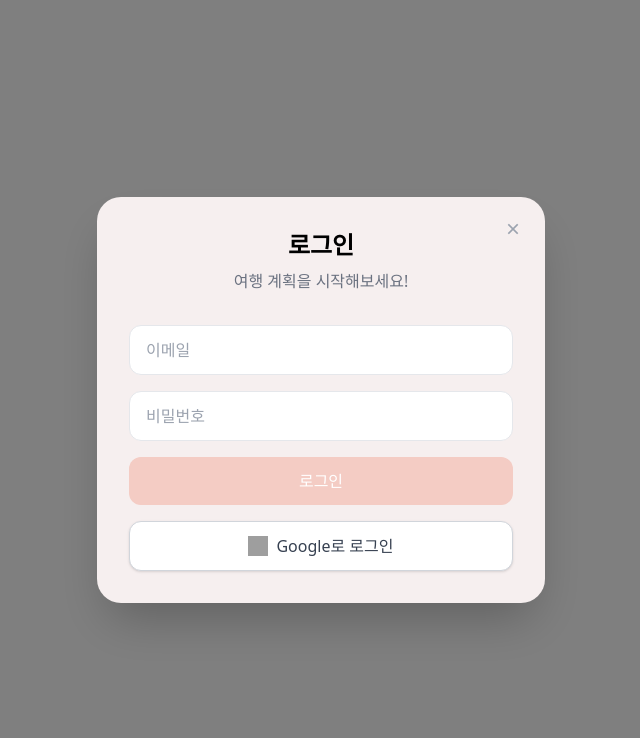
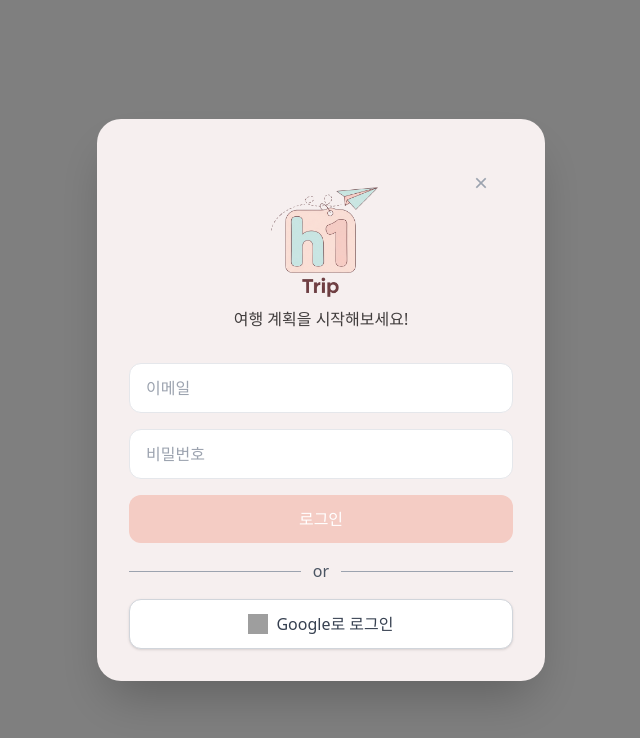
Before and after one commit to prgrms-aibe-devcourse/AIBE3-Project1-Team01, a Next.js app: page /login in a window 1280 px wide. Shown: the top 738 px of the page, without its empty margins (319-959 px from the left). Built offline with nearby package versions, Linux system fonts and the light colour scheme; no server answers; grey boxes are pictures that could not be loaded.

Commit message:
fix: 회원가입/로그인 로고 삽입

```diff
--- a/app/login/LoginModal.tsx
+++ b/app/login/LoginModal.tsx
@@ -62,21 +62,32 @@ export default function LoginModal({
   return (
     <div className="fixed inset-0 bg-black/50 backdrop-blur-sm z-50 flex items-center justify-center p-4">
       <div className="bg-[#F6EFEF] rounded-3xl shadow-2xl w-full max-w-md p-8 relative animate-in fade-in duration-300">
-        <button
-          onClick={handleClose}
-          className="absolute top-4 right-4 w-8 h-8 flex items-center justify-center text-gray-400 hover:text-gray-600 cursor-pointer"
-        >
-          <i className="ri-close-line text-xl"></i>
-        </button>
-        <div className="text-center mb-8">
-          <h2 className="text-2xl font-bold text-[#] mb-2">로그인</h2>
-          <p className="text-gray-500">여행 계획을 시작해보세요!</p>
+        <div className="relative w-full h-[180px] mb-8">
+          <div
+            className="absolute inset-0 bg-center bg-no-repeat bg-contain"
+            style={{ backgroundImage: "url('/images/h1trip-logo.png')" }}
+          />
+
+          {/* 버튼 */}
+          <button
+            onClick={handleClose}
+            className="absolute top-4 right-4 w-8 h-8 flex items-center justify-center text-gray-400 hover:text-gray-600 cursor-pointer z-20"
+          >
+            <i className="ri-close-line text-xl"></i>
+          </button>
+
+          {/* 글자: 배경 위에 올라가도록 absolute + z-index */}
+          <div className="absolute inset-x-0 bottom-0 text-center">
+            <p className="text-[#413D3D]">여행 계획을 시작해보세요!</p>
+          </div>
         </div>
+
         {errorMsg && (
           <div className="text-red-500 text-sm text-center mb-4">
             {errorMsg}
           </div>
         )}
+
         <form className="space-y-4" onSubmit={handleOnSubmit}>
           <div>
             <input
@@ -138,6 +149,13 @@ export default function LoginModal({
             )}
           </button>
 
+          {/* or 구분선 */}
+          <div className="flex items-center my-4">
+            <div className="flex-grow border-t border-solid border-gray-400"></div>
+            <span className="mx-3 text-gray-600 font-medium">or</span>
+            <div className="flex-grow border-t border-solid border-gray-400"></div>
+          </div>
+
           <button
             type="button"
             onClick={handleGoogleLogin}
--- a/app/signup/SignupModal.tsx
+++ b/app/signup/SignupModal.tsx
@@ -85,16 +85,26 @@ export default function SignupModal({
   return (
     <div className="fixed inset-0 bg-black/50 backdrop-blur-sm z-50 flex items-center justify-center p-4">
       <div className="bg-[#F6EFEF] rounded-3xl shadow-2xl w-full max-w-md p-8 relative animate-in fade-in duration-300">
-        <button
-          onClick={handleClose}
-          className="absolute top-4 right-4 w-8 h-8 flex items-center justify-center text-gray-400 hover:text-gray-600 cursor-pointer"
-        >
-          <i className="ri-close-line text-xl"></i>
-        </button>
-        <div className="text-center mb-8">
-          <h2 className="text-2xl font-bold text-[#413D3D] mb-2">회원가입</h2>
-          <p className="text-gray-500">새로운 여행 친구가 되어주세요!</p>
+        <div className="relative w-full h-[180px] mb-8">
+          <div
+            className="absolute inset-0 bg-center bg-no-repeat bg-contain"
+            style={{ backgroundImage: "url('/images/h1trip-logo.png')" }}
+          />
+
+          {/* 버튼 */}
+          <button
+            onClick={handleClose}
+            className="absolute top-4 right-4 w-8 h-8 flex items-center justify-center text-gray-400 hover:text-gray-600 cursor-pointer z-20"
+          >
+            <i className="ri-close-line text-xl"></i>
+          </button>
+
+          {/* 글자: 배경 위에 올라가도록 absolute + z-index */}
+          <div className="absolute inset-x-0 bottom-0 text-center">
+            <p className="text-[#413D3D]">여행 계획을 시작해보세요!</p>
+          </div>
         </div>
+
         {errorMsg && (
           <div className="text-red-500 text-sm text-center mb-2">
             {errorMsg}
```
